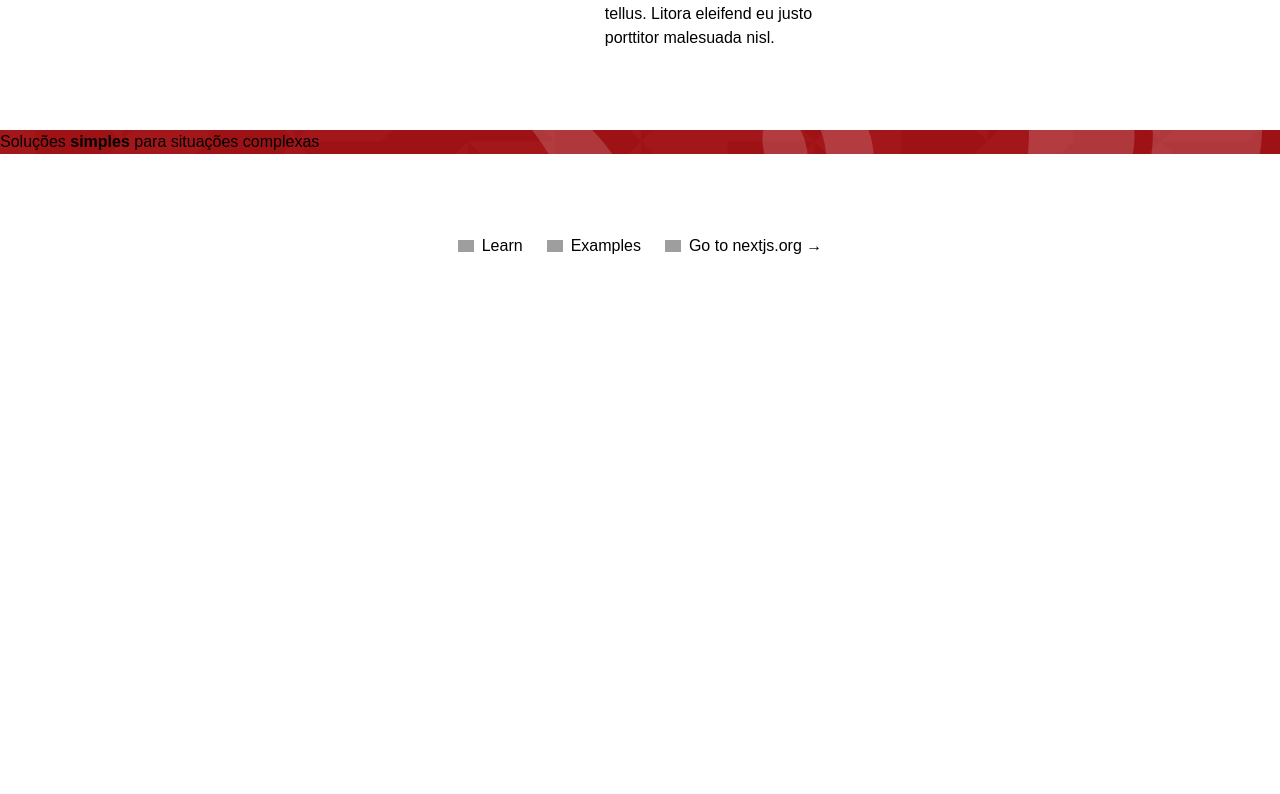
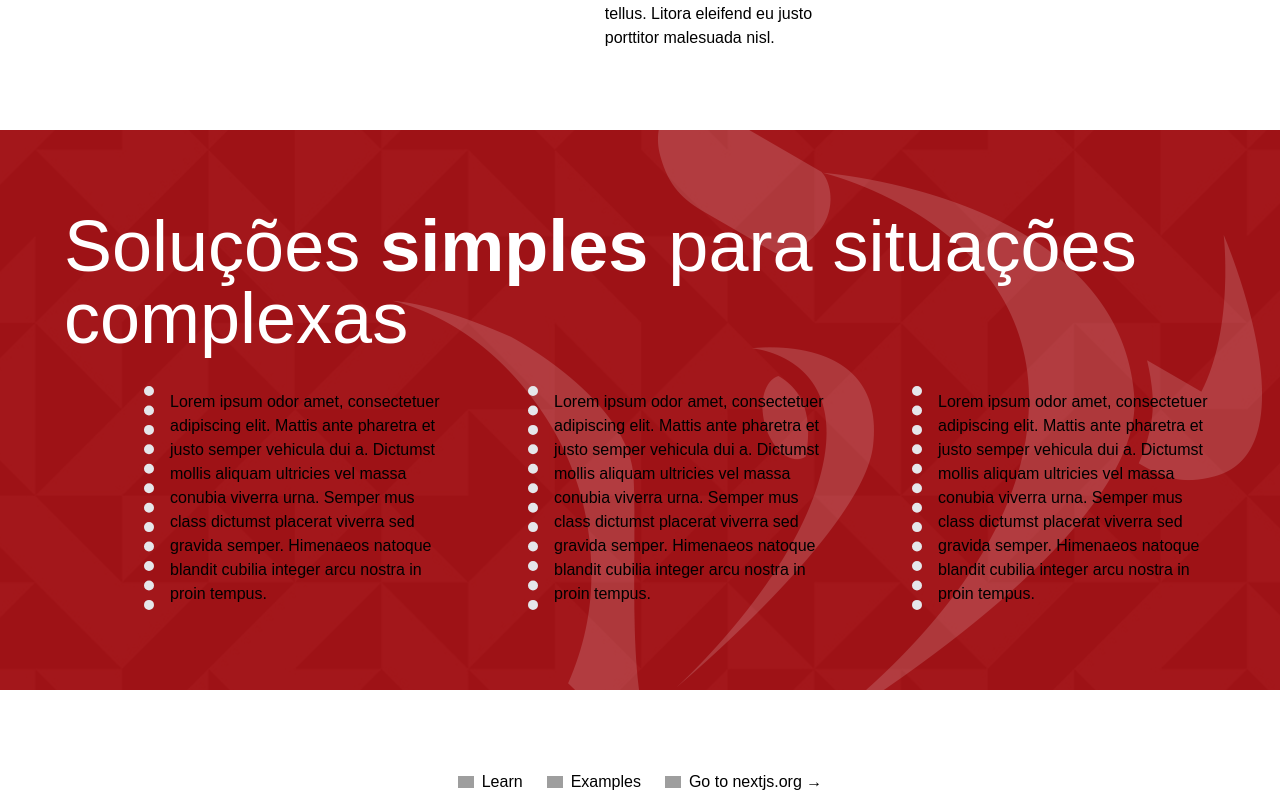
Before and after one commit to difusaowebuser/ripol-alliance-assessoria-de-investimentos-web, a Next.js app: page / in a window 1280 px wide. Shown: the part 3995-4789 px from the top of the page. Before the commit the page ends 4253 px from the top, so only its background shows below. Built offline with nearby package versions, Linux system fonts and the light colour scheme; grey boxes are pictures that could not be loaded.

Commit message:
feat: section solutions will be updated.

```diff
--- a/src/app/page.tsx
+++ b/src/app/page.tsx
@@ -313,11 +313,42 @@ export default function Home() {
             </div>
           </div>
         </section>
-        <section className="bg-[url('/section-solutions-background.png')] bg-container bg-no-repeat bg-right my-20">
-          <h2>
-            Soluções <span className="font-bold">simples</span> para situações
-            complexas
-          </h2>
+        <section className="bg-[url('/section-solutions-background.png')] bg-container bg-no-repeat bg-right my-20 py-20">
+          <div className="container mx-auto">
+            <h2 className="text-5xl lg:text-6xl xl:text-7xl text-white mb-8">
+              Soluções <span className="font-bold">simples</span> para situações
+              complexas
+            </h2>
+            <div className="grid grid-cols-1 gap-6 lg:grid-cols-3 lg:gap-20 lg:pl-20">
+              <div className="pl-4 py-1 border-l-[10px] border-dotted">
+                <p>
+                  Lorem ipsum odor amet, consectetuer adipiscing elit. Mattis
+                  ante pharetra et justo semper vehicula dui a. Dictumst mollis
+                  aliquam ultricies vel massa conubia viverra urna. Semper mus
+                  class dictumst placerat viverra sed gravida semper. Himenaeos
+                  natoque blandit cubilia integer arcu nostra in proin tempus.
+                </p>
+              </div>
+              <div className="pl-4 py-1 border-l-[10px] border-dotted">
+                <p>
+                  Lorem ipsum odor amet, consectetuer adipiscing elit. Mattis
+                  ante pharetra et justo semper vehicula dui a. Dictumst mollis
+                  aliquam ultricies vel massa conubia viverra urna. Semper mus
+                  class dictumst placerat viverra sed gravida semper. Himenaeos
+                  natoque blandit cubilia integer arcu nostra in proin tempus.
+                </p>
+              </div>
+              <div className="pl-4 py-1 border-l-[10px] border-dotted">
+                <p>
+                  Lorem ipsum odor amet, consectetuer adipiscing elit. Mattis
+                  ante pharetra et justo semper vehicula dui a. Dictumst mollis
+                  aliquam ultricies vel massa conubia viverra urna. Semper mus
+                  class dictumst placerat viverra sed gravida semper. Himenaeos
+                  natoque blandit cubilia integer arcu nostra in proin tempus.
+                </p>
+              </div>
+            </div>
+          </div>
         </section>
       </main>
       <footer className="row-start-3 flex gap-6 flex-wrap items-center justify-center">
```
